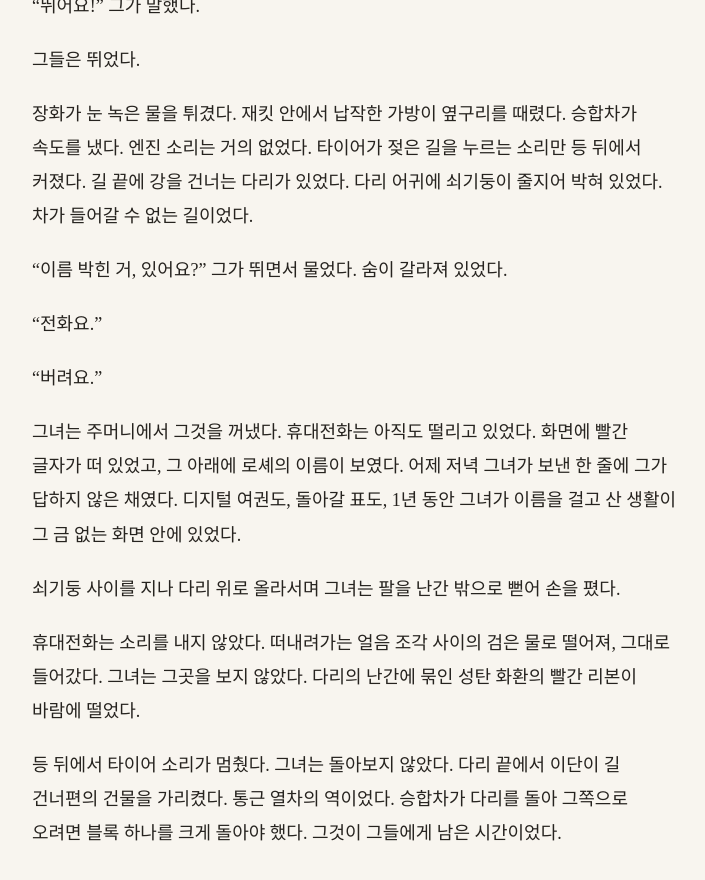
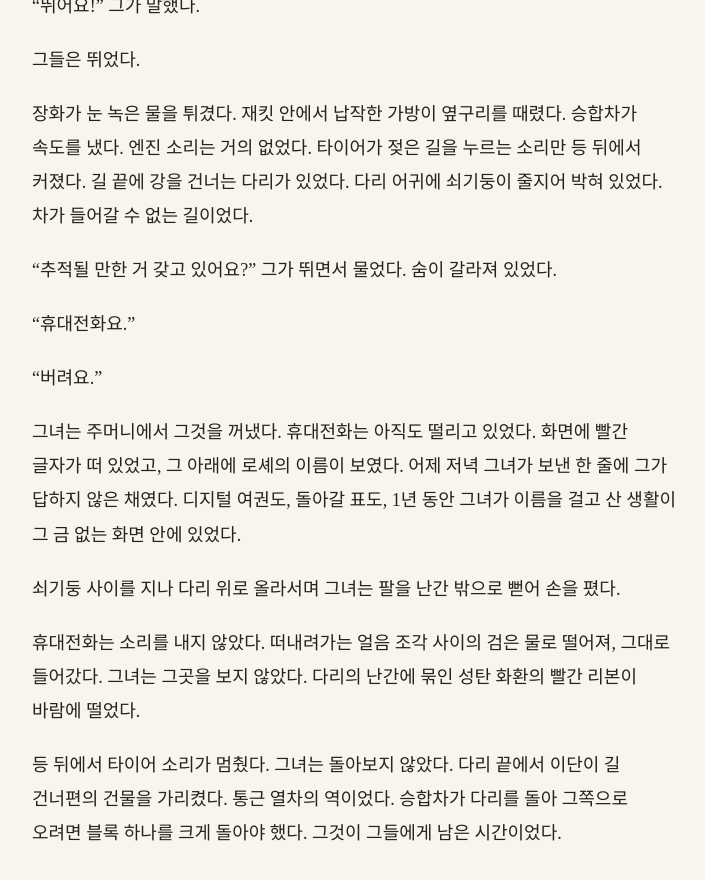
Before and after one commit to kangkkang/writer_s1_public, a Jekyll site: the page built from vol1/027.md, in a window 1280 px wide and 900 px high, scrolled down 9586 px. Shown: the top 880 px of the window, without its empty margins (284-989 px from the left). Built offline with Jekyll 4.4.1, drawn with Linux system fonts in a browser that asks for light colours; our own code applies the rules of GitHub Pages for plain Markdown files.

Commit message:
Update from https://github.com/kangkkang/writer_s1/commit/7c7a4969bedd9c769b41061fdfb11cbb1c577a44

```diff
--- a/vol1/027.md
+++ b/vol1/027.md
@@ -202,9 +202,9 @@
 
 장화가 눈 녹은 물을 튀겼다. 재킷 안에서 납작한 가방이 옆구리를 때렸다. 승합차가 속도를 냈다. 엔진 소리는 거의 없었다. 타이어가 젖은 길을 누르는 소리만 등 뒤에서 커졌다. 길 끝에 강을 건너는 다리가 있었다. 다리 어귀에 쇠기둥이 줄지어 박혀 있었다. 차가 들어갈 수 없는 길이었다.
 
-"이름 박힌 거, 있어요?" 그가 뛰면서 물었다. 숨이 갈라져 있었다.
+"추적될 만한 거 갖고 있어요?" 그가 뛰면서 물었다. 숨이 갈라져 있었다.
 
-"전화요."
+"휴대전화요."
 
 "버려요."
 
```
